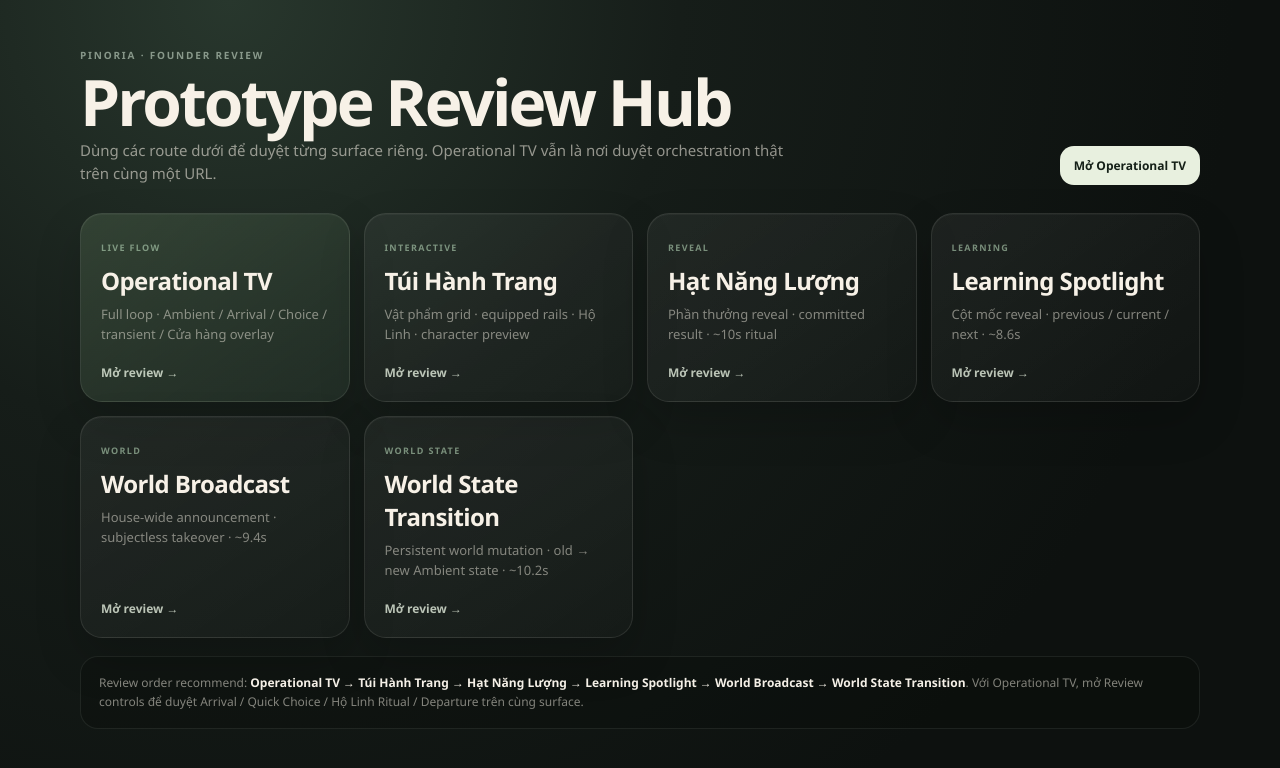
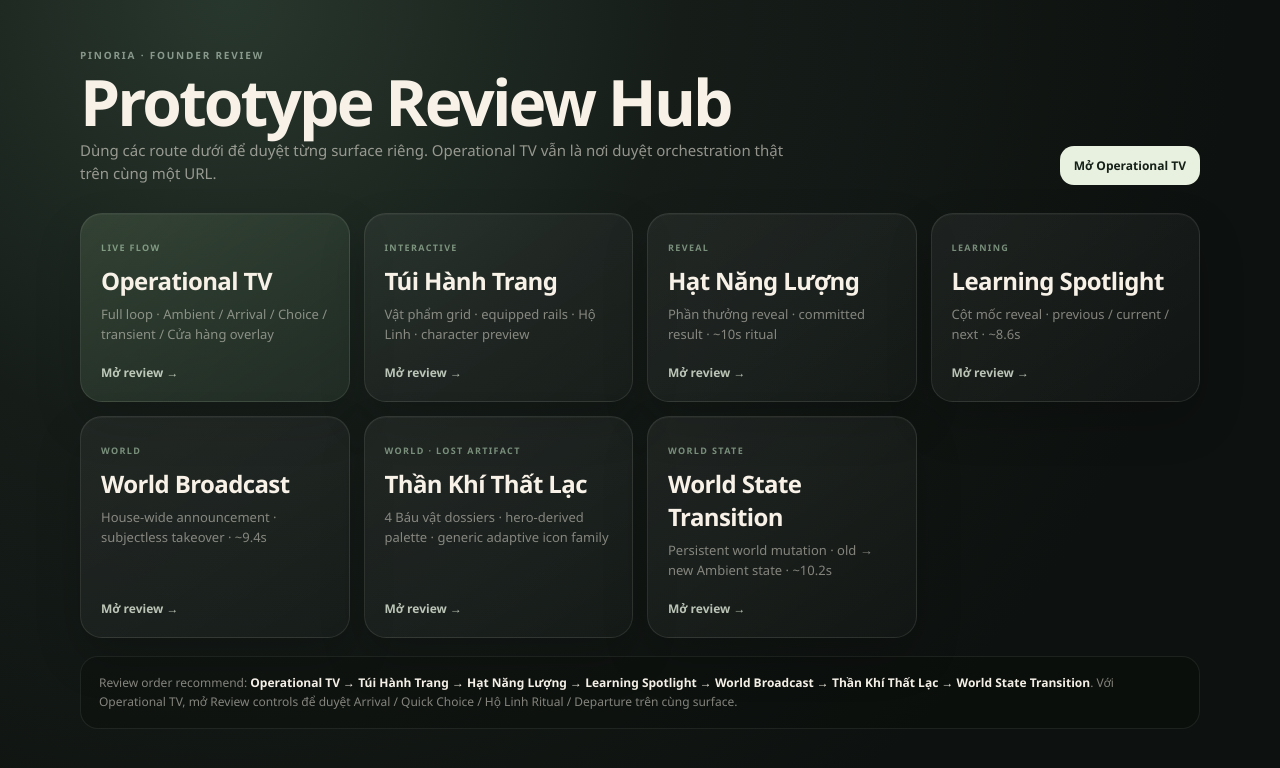
Before and after one commit to vmtct/pino-team-os, a Next.js app: page /pinoria-tv/review in a window 1280 px wide. Shown: the top 768 px of the page. Built offline with nearby package versions, Linux system fonts and the light colour scheme.

Commit message:
prototype: add lost artifact review hub entry

```diff
--- a/app/pinoria-tv/review/page.tsx
+++ b/app/pinoria-tv/review/page.tsx
@@ -32,6 +32,12 @@ const routes = [
     title: "World Broadcast",
     meta: "House-wide announcement · subjectless takeover · ~9.4s",
     badge: "WORLD",
+  },
+  {
+    href: "/pinoria-tv/review/lost-artifact",
+    title: "Thần Khí Thất Lạc",
+    meta: "4 artifact dossiers · hero-derived palette · generic adaptive icon family",
+    badge: "WORLD · LOST ARTIFACT",
   },
   {
     href: "/pinoria-tv/review/world-state-transition",
@@ -137,7 +143,7 @@ export default function PinoriaReviewHubPage() {
               lineHeight: 1.6,
             }}
           >
-            Review order recommend: <strong style={{ color: "#f5f0e7" }}>Operational TV → Túi Hành Trang → Hạt Năng Lượng → Learning Spotlight → World Broadcast → World State Transition</strong>. Với Operational TV, mở Review controls để duyệt Arrival / Quick Choice / Companion Ritual / Departure trên cùng surface.
+            Review order recommend: <strong style={{ color: "#f5f0e7" }}>Operational TV → Túi Hành Trang → Hạt Năng Lượng → Learning Spotlight → World Broadcast → Thần Khí Thất Lạc → World State Transition</strong>. Với Operational TV, mở Review controls để duyệt Arrival / Quick Choice / Companion Ritual / Departure trên cùng surface.
           </aside>
         </div>
       </main>
```
